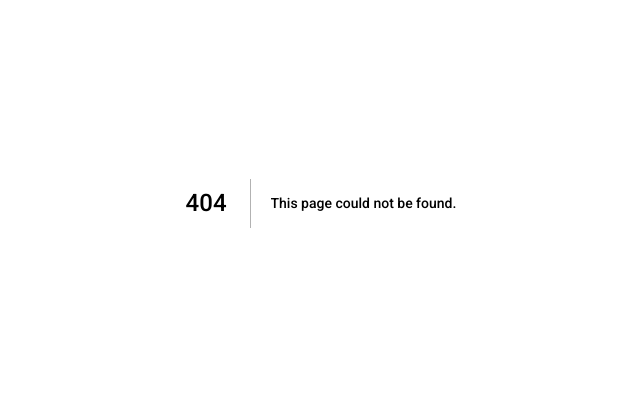
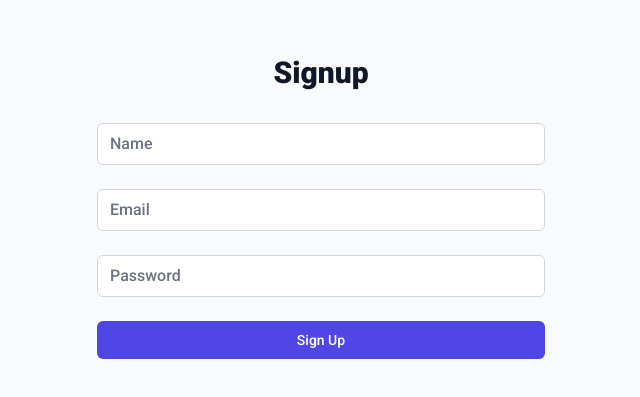
Before and after one commit to Erickadikah/Shabir-dinner, a Next.js app in the folder shabir-dinner/: page /signup in a window 1280 px wide. Before the commit this address had no page. Shown: the part 193-590 px from the top of the page, without its empty margins (319-959 px from the left). Built offline with nearby package versions, Linux system fonts and the light colour scheme; a web font is replaced by a local one.

Commit message:
update server side

```diff
--- a/shabir-dinner/src/pages/api/auth/signin.js
+++ b/shabir-dinner/src/pages/api/auth/signin.js
@@ -12,7 +12,7 @@ export default async function handler(req, res) {
 
       return res.status(200).json({ success: true, user });
     } else {
-      return res.status(401).json({ success: false, message: message });
+      return res.status(401).json({ success: false, message: 'Aunthenctication failed' });
     }
   } else {
     return res.status(405).json({ success: false, message: 'Method Not Allowed' });
--- /dev/null
+++ b/shabir-dinner/src/pages/api/auth/signup.js
@@ -0,0 +1,31 @@
+// pages/api/signup.js
+
+import { connectToDatabase } from '../../utils/db'; // Replace with your database connection logic
+
+export default async function handler(req, res) {
+  if (req.method === 'POST') {
+    const { name, email, password } = req.body;
+
+    // Perform form validation or any necessary processing
+    if (!name || !email || !password) {
+      return res.status(400).json({ success: false, message: 'Please provide name, email, and password.' });
+    }
+
+    try {
+      // Example: Save the user to a database (this is just a placeholder)
+      const db = await connectToDatabase(); // Replace with your database connection function
+      const users = db.collection('users'); // Replace 'users' with your collection name
+
+      // Example using a hypothetical database library:
+      // await users.insertOne({ name, email, password });
+
+      // Respond with success message
+      return res.status(201).json({ success: true, message: 'User created successfully!' });
+    } catch (error) {
+      console.error('Error creating user:', error);
+      return res.status(500).json({ success: false, message: 'Internal server error.' });
+    }
+  } else {
+    return res.status(405).json({ success: false, message: 'Method Not Allowed' });
+  }
+}
--- a/shabir-dinner/src/pages/signin.jsx
+++ b/shabir-dinner/src/pages/signin.jsx
@@ -78,6 +78,11 @@ const SignInForm = () => {
           >
             Sign In
           </button>
+          <button className="w-full mt-4 bg-blue-500 text-white py-2 px-4 rounded-md hover:bg-blue-600 transition-all duration-300">
+          <p className='text-sm'>
+          Dont have account? <a href="/signup">Sign Up</a>
+          </p>
+          </button>
         </form>
       </div>
     </div>
--- /dev/null
+++ b/shabir-dinner/src/pages/signup.jsx
@@ -0,0 +1,81 @@
+import React from "react";
+
+const Signup = () => {
+  const handleSubmit = async (event) => {
+    event.preventDefault();
+    const formData = new FormData(event.target);
+    const name = formData.get("name");
+    const email = formData.get("email");
+    const password = formData.get("password");
+
+    // Perform form validation, data sanitization, and send signup request to the server
+    try {
+      const response = await fetch("/api/signup", {
+        method: "POST",
+        headers: {
+          "Content-Type": "application/json",
+        },
+        body: JSON.stringify({ name, email, password }),
+      });
+
+      if (response.ok) {
+        // Signup successful, handle success
+        //redirect to login page
+        const data = await response.json();
+        console.log("Signup successful:", data.user);
+        // Redirect or perform actions upon successful signup
+
+
+      } else {
+        // Signup failed, handle error (e.g., display error message)
+        const errorData = await response.json();
+        console.error("Signup failed:", errorData.message);
+        // Handle signup failure
+
+      }
+    } catch (error) {
+      // Handle network errors or other exceptions
+      console.error("Error:", error);
+    }
+  };
+
+  return (
+    <div className="min-h-screen flex items-center justify-center bg-gray-50 py-12 px-4 sm:px-6 lg:px-8">
+      <div className="max-w-md w-full space-y-8">
+        <div>
+          <h1 className="text-3xl font-extrabold text-center text-gray-900">
+            Signup
+          </h1>
+        </div>
+        <form className="mt-8 space-y-6" onSubmit={handleSubmit}>
+          <input
+            type="text"
+            name="name"
+            placeholder="Name"
+            className="appearance-none rounded-md block w-full px-3 py-2 border border-gray-300 placeholder-gray-500 text-gray-900 focus:outline-none focus:border-indigo-500 focus:ring-indigo-500 focus:ring-opacity-50"
+          />
+          <input
+            type="text"
+            name="email"
+            placeholder="Email"
+            className="appearance-none rounded-md block w-full px-3 py-2 border border-gray-300 placeholder-gray-500 text-gray-900 focus:outline-none focus:border-indigo-500 focus:ring-indigo-500 focus:ring-opacity-50"
+          />
+          <input
+            type="password"
+            name="password"
+            placeholder="Password"
+            className="appearance-none rounded-md block w-full px-3 py-2 border border-gray-300 placeholder-gray-500 text-gray-900 focus:outline-none focus:border-indigo-500 focus:ring-indigo-500 focus:ring-opacity-50"
+          />
+          <button
+            type="submit"
+            className="group relative w-full flex justify-center py-2 px-4 border border-transparent text-sm font-medium rounded-md text-white bg-indigo-600 hover:bg-indigo-700 focus:outline-none focus:ring-2 focus:ring-offset-2 focus:ring-indigo-500"
+          >
+            Sign Up
+          </button>
+        </form>
+      </div>
+    </div>
+  );
+};
+
+export default Signup;
--- /dev/null
+++ b/shabir-dinner/utils/db.js
@@ -0,0 +1,24 @@
+// utils/db.js
+import mongoose from 'mongoose';
+
+const MONGODB_URI = process.env.MONGODB_URI;
+const MONGODB_DB = process.env.MONGODB_DB;
+
+if (!MONGODB_URI || !MONGODB_DB) {
+  throw new Error('Please define the MONGODB_URI and MONGODB_DB environment variables inside .env.local');
+}
+
+const connectDB = async () => {
+  try {
+    await mongoose.connect(MONGODB_URI, {
+      useNewUrlParser: true,
+      useUnifiedTopology: true,
+    });
+    console.log('Connected to MongoDB');
+  } catch (error) {
+    console.error('MongoDB connection error:', error);
+    process.exit(1);
+  }
+};
+
+export default connectDB;
```
Also changed, not shown: shabir-dinner/models/User.js (added, +20 -0 lines), 1 other file (tests, documents, lock files or other folders).
